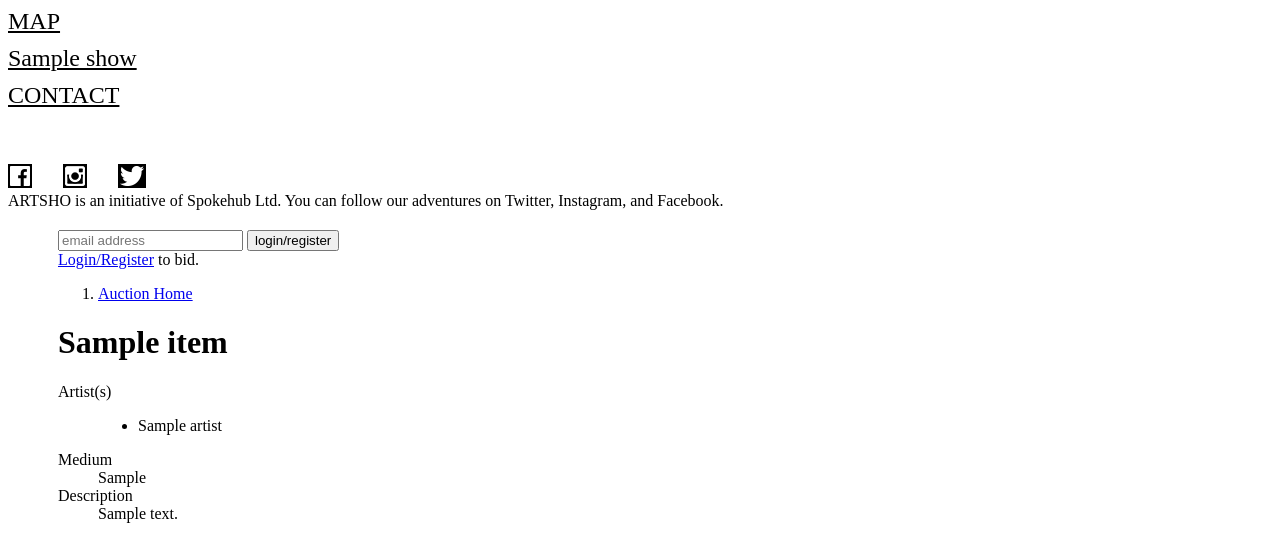
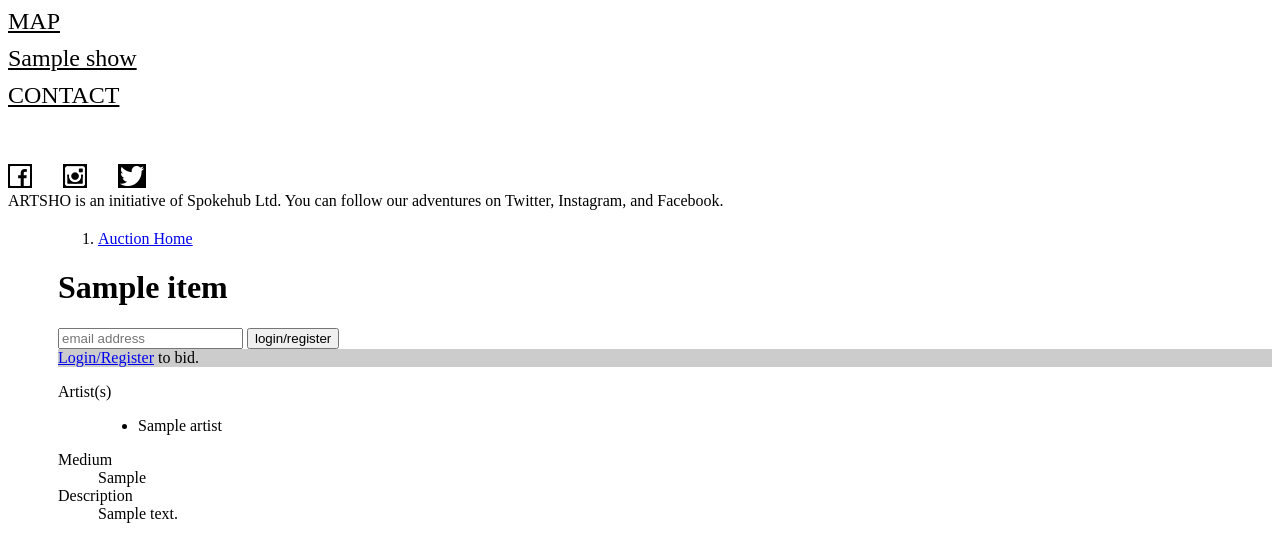
Before and after one commit to thraxil/artsho, a Django app: page /item/1/ in a window 1280 px wide. Shown: the part 1248-1805 px from the top of the page. Run offline with Django 3.2, Linux system fonts and the light colour scheme; tables that the repository leaves empty hold one stand-in row (values such as "Sample post"); some libraries are stand-ins or nearby versions.

Commit message:
item display tweaks

```diff
--- a/artsho/templates/main/auction_detail.html
+++ b/artsho/templates/main/auction_detail.html
@@ -16,7 +16,7 @@
 {% ifequal auction.status "ongoing" %}
 <p>This auction will close around <b>{{auction.end}}</b></p>
 {% if auction.days_remaining_days %}
-<p class="text-info">{{auction.days_remaining_days}} days remaining</p>
+<h3>{{auction.days_remaining_days}} days remaining</h3>
 {% else %}
 <p class="bg-danger">Auction is closing very soon! Get your bid in now!</p>
 {% endif %}
@@ -49,13 +49,13 @@
 </form>
 
 
-<div class="alert alert-info">
+<div class="alert alert-grey">
 <a href="#login-box" class="btn btn-info"
  data-toggle="modal"
  data-target="#login-box">Login/Register</a> to bid.
 </div>
 {% else %}
-<div class="alert alert-info">
+<div class="alert alert-grey">
 Logged in as <b>{{request.user.email}}</b>
 [<a href="/accounts/logout/">logout</a>]
 </div>
--- a/artsho/templates/main/item_detail.html
+++ b/artsho/templates/main/item_detail.html
@@ -3,6 +3,15 @@
 {% load markup %}
 
 {% block topcontent %}
+{% endblock %}
+
+{% block content %}
+<ol class="breadcrumb">
+	<li><a href="{% url 'auction_details' item.auction.id %}"><span class="glyphicon glyphicon-home"></span> Auction Home</a></li>
+</ol>
+
+<h1>{{item.title}}</h1>
+
 {% if request.user.is_anonymous %}
 
 
@@ -22,26 +31,18 @@
 </form>
 
 
-<div class="alert alert-info">
+<div class="alert alert-grey">
 <a href="#login-box" class="btn btn-info"
  data-toggle="modal"
  data-target="#login-box">Login/Register</a> to bid.
 </div>
 {% else %}
-<div class="alert alert-info">
+<div class="alert alert-grey">
 Logged in as <b>{{request.user.email}}</b>
 [<a href="/accounts/logout/">logout</a>]
 </div>
 {% endif %}
 
-{% endblock %}
-
-{% block content %}
-<ol class="breadcrumb">
-	<li><a href="{% url 'auction_details' item.auction.id %}"><span class="glyphicon glyphicon-home"></span> Auction Home</a></li>
-</ol>
-
-<h1>{{item.title}}</h1>
 
 <div class="auction-item panel panel-default">
 	<div class="panel-body">
@@ -79,7 +80,7 @@ Logged in as <b>{{request.user.email}}</b>
 {% if item.auction.is_ongoing %}
 
 {% if item.auction.days_remaining.days %}
-<p class="text-info">{{item.auction.days_remaining.days}} days remaining</p>
+<h3>{{item.auction.days_remaining.days}} days remaining</h3>
 {% else %}
 <p class="bg-danger">Auction is closing very soon! Get your bid in now!</p>
 {% endif %}
--- a/media/css/main.css
+++ b/media/css/main.css
@@ -139,3 +139,6 @@ body#artsho4 #menu-artsho4 { font-weight: bold; }
 .twitter-timeline {
 		padding-left: 50px;
 }
+.alert-grey {
+   background-color: #ccc;
+}
```
